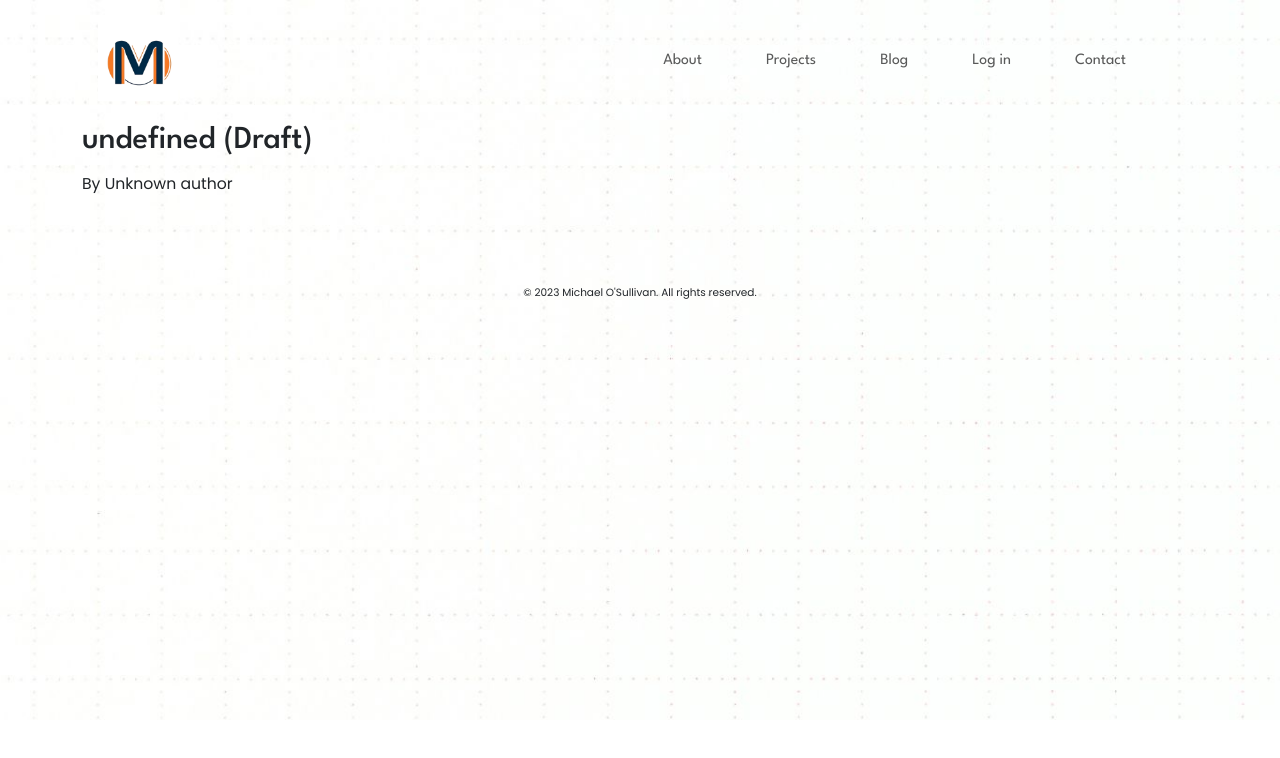
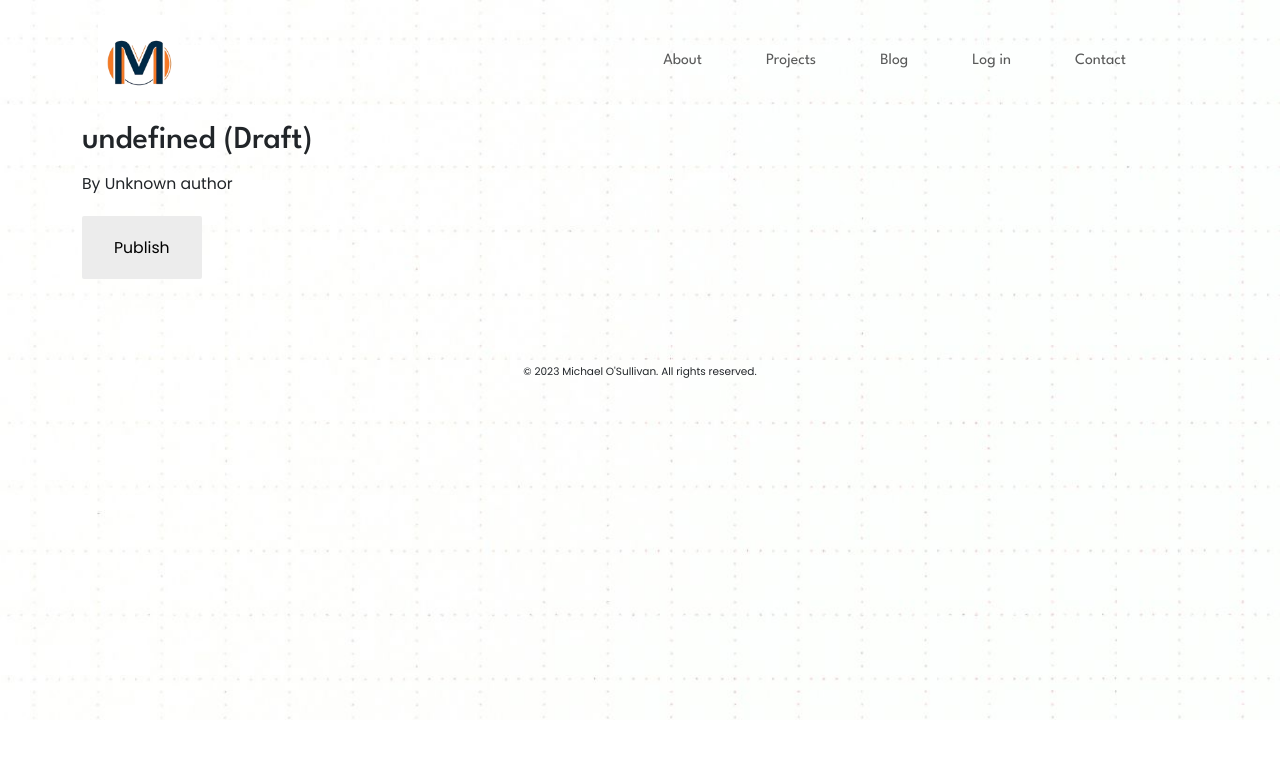
Before and after one commit to Bywire-News-Official/mike.website, a Next.js app in the folder blogr-nextjs-prisma/: page /p/1 in a window 1280 px wide. Shown: the top 758 px of the page. Built offline with nearby package versions, Linux system fonts and the light colour scheme; no server answers; the database is empty.

Commit message:
Add Publishing Functionality to Draft Posts

```diff
--- a/blogr-nextjs-prisma/pages/p/[id].tsx
+++ b/blogr-nextjs-prisma/pages/p/[id].tsx
@@ -1,9 +1,8 @@
-import React from "react"
+import React, { useState } from "react";
 import prisma from '../../lib/prisma';
-import { GetServerSideProps } from "next"
-import ReactMarkdown from "react-markdown"
-import Layout from "../../components/Layout"
-import { PostProps } from "../../components/Post"
+import { GetServerSideProps } from "next";
+import ReactMarkdown from "react-markdown";
+import Layout from "../../components/Layout";
 
 export const getServerSideProps: GetServerSideProps = async ({ params }) => {
   const post = await prisma.post.findUnique({
@@ -21,11 +20,31 @@ export const getServerSideProps: GetServerSideProps = async ({ params }) => {
   };
 };
 
-const Post: React.FC<PostProps> = (props) => {
-  let title = props.title
-  if (!props.published) {
-    title = `${title} (Draft)`
+const Post: React.FC<any> = (props) => {
+  const [published, setPublished] = useState(props.published);
+  let title = props.title;
+  if (!published) {
+    title = `${title} (Draft)`;
   }
+
+  const publishPost = async (publish: boolean) => {
+    const token = localStorage.getItem("token");
+
+    const res = await fetch(`/api/auth/publish/${props.id}`, {
+      method: "POST",
+      headers: {
+        "Content-Type": "application/json",
+        Authorization: `Bearer ${token}`
+      },
+      body: JSON.stringify({ publish }),
+    });
+
+    if (res.ok) {
+      setPublished(publish);
+    } else {
+      // handle error here
+    }
+  };
 
   return (
     <Layout>
@@ -33,6 +52,9 @@ const Post: React.FC<PostProps> = (props) => {
         <h2>{title}</h2>
         <p>By {props?.author?.name || "Unknown author"}</p>
         <ReactMarkdown children={props.content} />
+        <button onClick={() => publishPost(!published)}>
+          {published ? "Unpublish" : "Publish"}
+        </button>
       </div>
       <style jsx>{`
         .page {
@@ -56,7 +78,7 @@ const Post: React.FC<PostProps> = (props) => {
         }
       `}</style>
     </Layout>
-  )
+  );
 }
 
-export default Post
+export default Post;
```
Also changed, not shown: blogr-nextjs-prisma/pages/api/auth/publish/[id].ts (added, +28 -0 lines).
